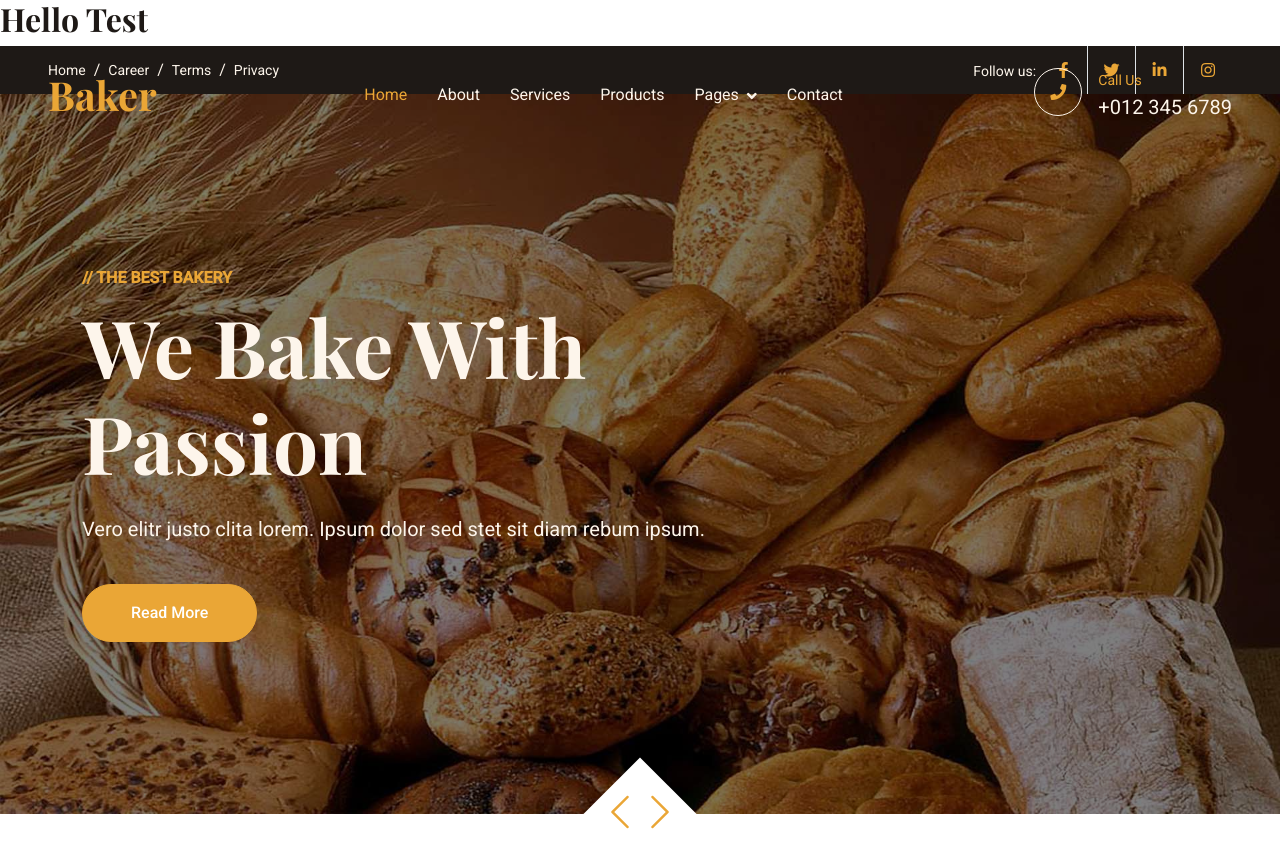
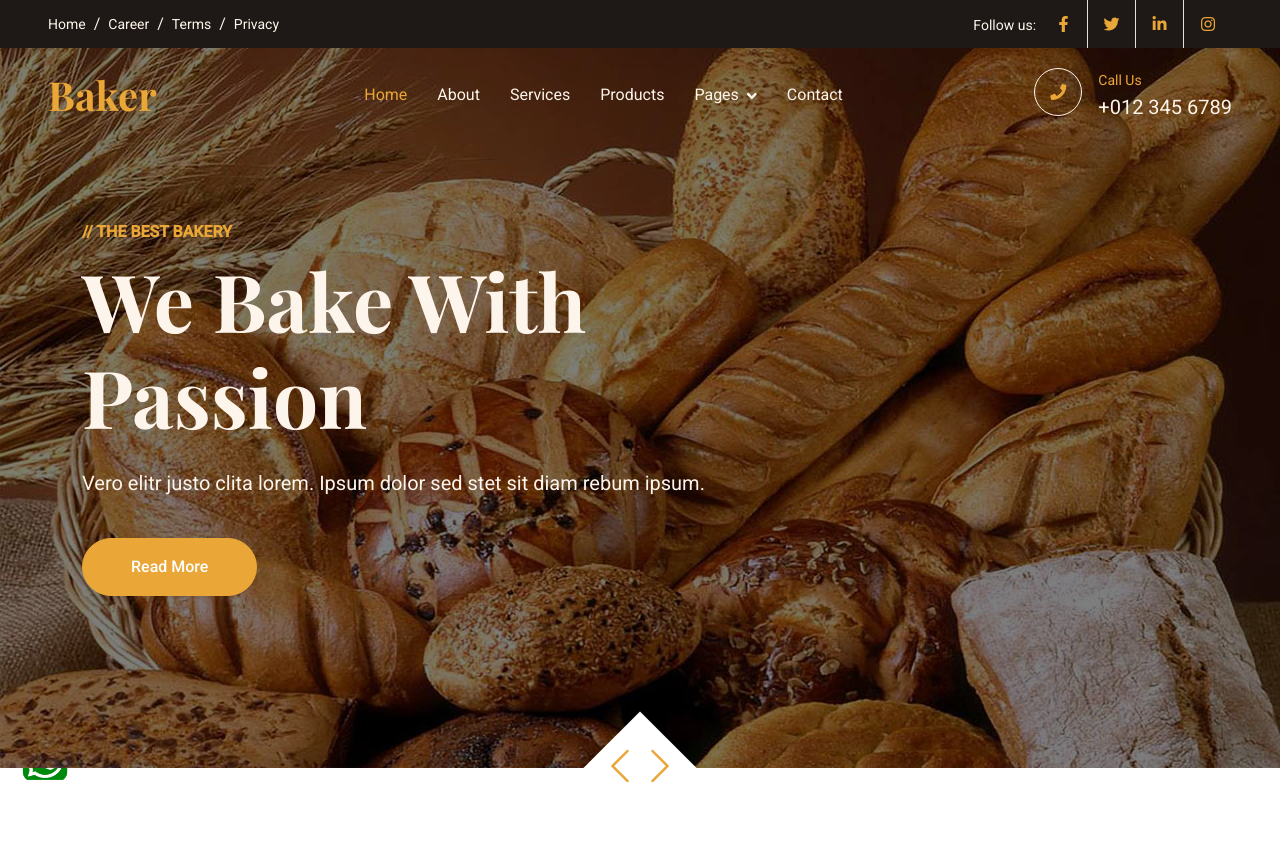
Before and after one commit to Rizwan060/Ice-cream-bell, a plain HTML site: page index.html in a window 1280 px wide. Shown: the top 857 px of the page. Drawn offline with nearby package versions, Linux system fonts and the light colour scheme.

Commit message:
test remove

```diff
--- a/index.html
+++ b/index.html
@@ -32,11 +32,6 @@
 </head>
 
 <body>
-
-<h2>Hello Test</h2>
-
-
-
     <div class="whatsapp-wrapper">
         <a href="https://wa.me/15551234567?text=Hi, I'd like to know more about Ice-Cream Bell!" target="_blank">
             <img src="./img/whatsapp.png" alt="WhatsApp" style="position: fixed; bottom: 20px; left: 20px; width: 50px;">
```
